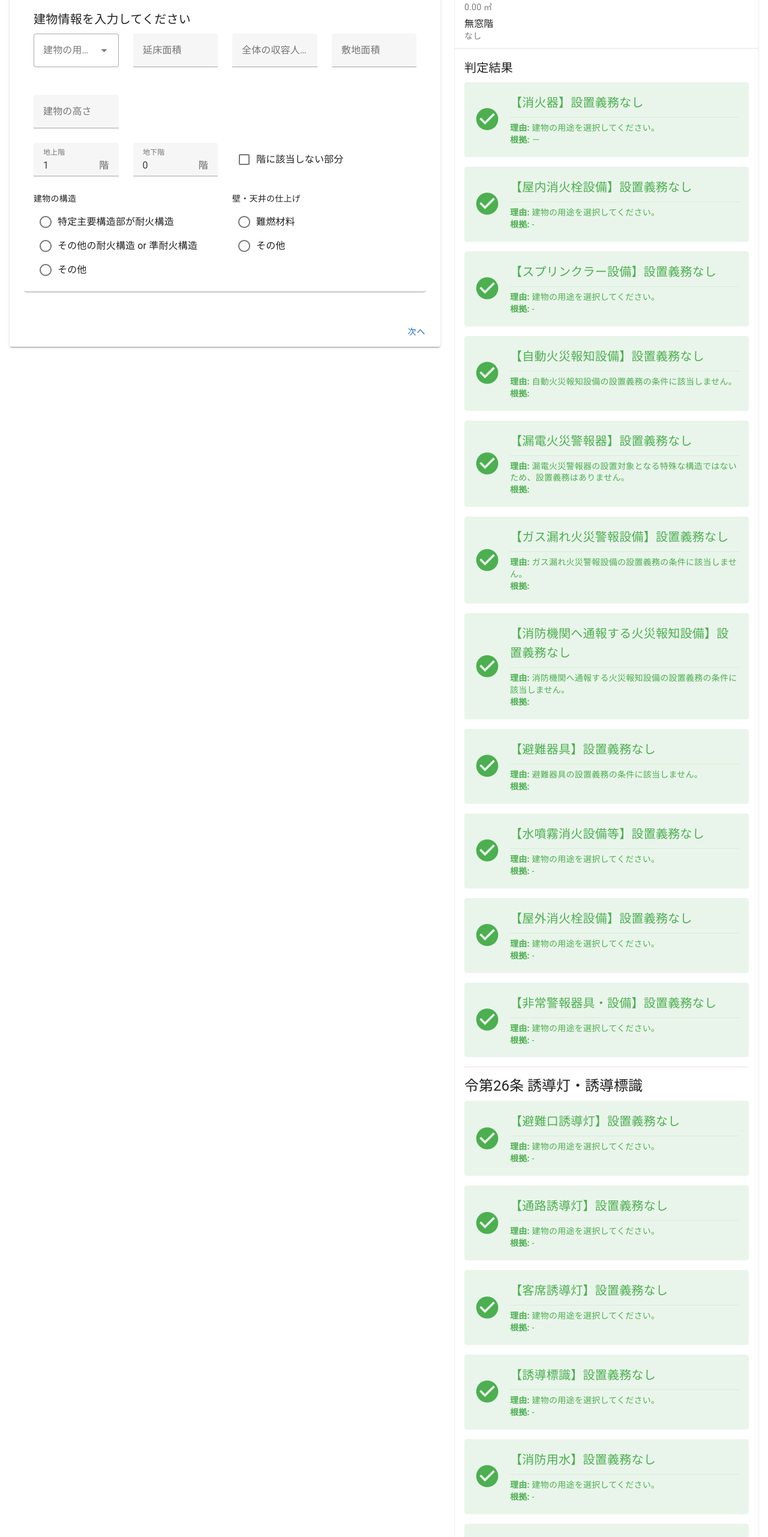
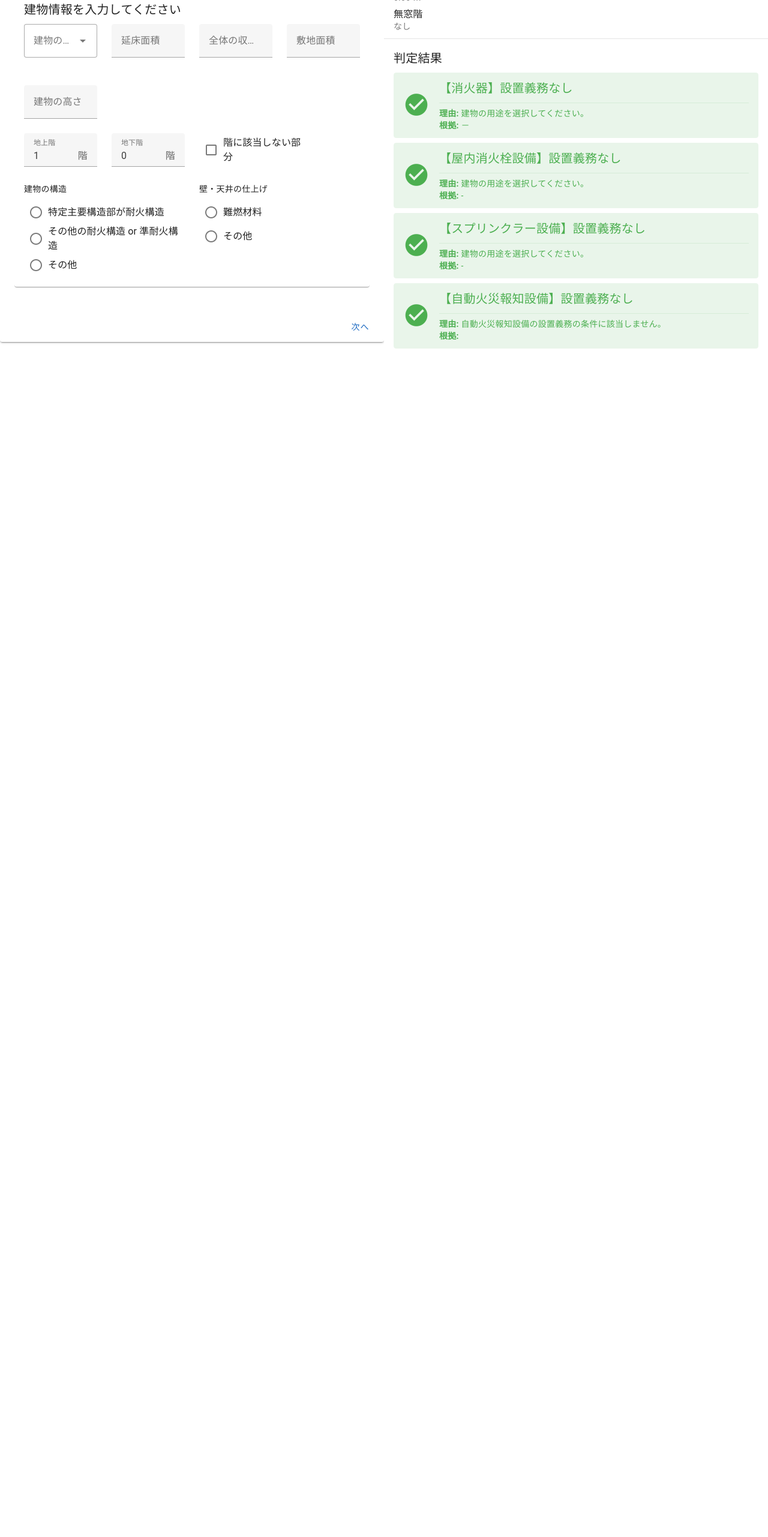
Before and after one commit to atsu-labs/FireEquipmentRegulationChecker, a Vue app: page / in a window 1280 px wide. Shown: the part 200-2762 px from the top of the page at 60% size. After the commit the page ends 800 px from the top, so only its background shows below. Built offline with nearby package versions, Linux system fonts and the light colour scheme.

Commit message:
feat: 結果パネルのアラート表示を改善
- ResultsPanel.vue: アラートの密度を「compact」に変更し、マージンを調整しました。
- App.vue: コンテナとカラムのクラスを更新し、スクロール可能なコンテンツを追加しました。

```diff
--- a/src/App.vue
+++ b/src/App.vue
@@ -698,9 +698,9 @@ generateFloors();
       <v-toolbar-title>消防用設備 規制チェッカー</v-toolbar-title>
     </v-app-bar>
     <v-main>
-      <v-container fluid>
-        <v-row>
-          <v-col cols="12" md="7">
+      <v-container fluid class="fill-height pa-0">
+        <v-row no-gutters class="fill-height">
+          <v-col cols="12" md="6" class="scrollable-content">
             <BuildingInputStepper
               v-model:currentStep="currentStep"
               v-model:buildingUse="buildingUse"
@@ -759,7 +759,7 @@ generateFloors();
             />
           </v-col>
 
-          <v-col cols="12" md="5">
+          <v-col cols="12" md="6" class="scrollable-content">
             <ResultsPanel
               :totalFloorAreaInput="totalFloorAreaInput"
               :calculatedFloorArea="calculatedFloorArea"
@@ -825,3 +825,9 @@ generateFloors();
     </v-main>
   </v-app>
 </template>
+<style scoped>
+.scrollable-content {
+  height: 90vh;
+  overflow-y: auto;
+}
+</style>
--- a/src/components/ResultsPanel.vue
+++ b/src/components/ResultsPanel.vue
@@ -271,8 +271,9 @@ defineProps({
       <v-alert
         :type="judgementResult10.required ? 'error' : 'success'"
         variant="tonal"
+        density="compact"
         prominent
-        class="mb-4"
+        class="mb-2"
       >
         <div class="text-h6">
           【消火器】{{ judgementResult10.required ? '設置義務あり' : '設置義務なし' }}
@@ -285,8 +286,9 @@ defineProps({
       <v-alert
         :type="judgementResult11.required ? 'error' : 'success'"
         variant="tonal"
+        density="compact"
         prominent
-        class="mb-4"
+        class="mb-2"
       >
         <div class="text-h6">
           【屋内消火栓設備】{{ judgementResult11.required ? '設置義務あり' : '設置義務なし' }}
@@ -299,8 +301,9 @@ defineProps({
       <v-alert
         :type="judgementResult12Type"
         variant="tonal"
+        density="compact"
         prominent
-        class="mb-4"
+        class="mb-2"
       >
         <div class="text-h6">
           {{ judgementResult12Title }}
@@ -313,7 +316,9 @@ defineProps({
       <v-alert
         :type="article21ResultType"
         variant="tonal"
+        density="compact"
         prominent
+        class="mb-2"
       >
         <div class="text-h6">
           {{ article21ResultTitle }}
@@ -326,8 +331,9 @@ defineProps({
       <v-alert
         :type="article22ResultType"
         variant="tonal"
+        density="compact"
         prominent
-        class="mt-4"
+        class="mb-2"
       >
         <div class="text-h6">
           {{ article22ResultTitle }}
@@ -340,8 +346,9 @@ defineProps({
       <v-alert
         :type="article21_2ResultType"
         variant="tonal"
+        density="compact"
         prominent
-        class="mt-4"
+        class="mb-2"
       >
         <div class="text-h6">
           {{ article21_2ResultTitle }}
@@ -354,8 +361,9 @@ defineProps({
       <v-alert
         :type="article23ResultType"
         variant="tonal"
+        density="compact"
         prominent
-        class="mt-4"
+        class="mb-2"
       >
         <div class="text-h6">
           {{ article23ResultTitle }}
@@ -368,8 +376,9 @@ defineProps({
       <v-alert
         :type="article25ResultType"
         variant="tonal"
+        density="compact"
         prominent
-        class="mt-4"
+        class="mb-2"
       >
         <div class="text-h6">
           {{ article25ResultTitle }}
@@ -382,8 +391,9 @@ defineProps({
       <v-alert
         :type="judgementResult13Type"
         variant="tonal"
+        density="compact"
         prominent
-        class="mt-4"
+        class="mb-2"
       >
         <div class="text-h6">
           {{ judgementResult13Title }}
@@ -396,8 +406,9 @@ defineProps({
       <v-alert
         :type="judgementResult19Type"
         variant="tonal"
+        density="compact"
         prominent
-        class="mt-4"
+        class="mb-2"
       >
         <div class="text-h6">
           {{ judgementResult19Title }}
@@ -410,8 +421,9 @@ defineProps({
       <v-alert
         :type="judgementResult24Type"
         variant="tonal"
+        density="compact"
         prominent
-        class="mt-4"
+        class="mb-2"
       >
         <div class="text-h6">
           {{ judgementResult24Title }}
@@ -427,8 +439,9 @@ defineProps({
       <v-alert
         :type="judgementResult26_exitType"
         variant="tonal"
+        density="compact"
         prominent
-        class="mb-4"
+        class="mb-2"
       >
         <div class="text-h6">
           {{ judgementResult26_exitTitle }}
@@ -441,8 +454,9 @@ defineProps({
       <v-alert
         :type="judgementResult26_corridorType"
         variant="tonal"
+        density="compact"
         prominent
-        class="mb-4"
+        class="mb-2"
       >
         <div class="text-h6">
           {{ judgementResult26_corridorTitle }}
@@ -455,8 +469,9 @@ defineProps({
       <v-alert
         :type="judgementResult26_auditoriumType"
         variant="tonal"
+        density="compact"
         prominent
-        class="mb-4"
+        class="mb-2"
       >
         <div class="text-h6">
           {{ judgementResult26_auditoriumTitle }}
@@ -469,8 +484,9 @@ defineProps({
       <v-alert
         :type="judgementResult26_signType"
         variant="tonal"
+        density="compact"
         prominent
-        class="mb-4"
+        class="mb-2"
       >
         <div class="text-h6">
           {{ judgementResult26_signTitle }}
@@ -483,8 +499,9 @@ defineProps({
       <v-alert
         :type="judgementResult27Type"
         variant="tonal"
+        density="compact"
         prominent
-        class="mt-4"
+        class="mb-2"
       >
         <div class="text-h6">
           {{ judgementResult27Title }}
@@ -497,8 +514,9 @@ defineProps({
       <v-alert
         :type="judgementResult28Type"
         variant="tonal"
+        density="compact"
         prominent
-        class="mt-4"
+        class="mb-2"
       >
         <div class="text-h6">
           {{ judgementResult28Title }}
@@ -511,8 +529,9 @@ defineProps({
       <v-alert
         :type="judgementResult29Type"
         variant="tonal"
+        density="compact"
         prominent
-        class="mt-4"
+        class="mb-2"
       >
         <div class="text-h6">
           {{ judgementResult29Title }}
@@ -525,8 +544,9 @@ defineProps({
       <v-alert
         :type="judgementResult29_2Type"
         variant="tonal"
+        density="compact"
         prominent
-        class="mt-4"
+        class="mb-2"
       >
         <div class="text-h6">
           {{ judgementResult29_2Title }}
@@ -539,8 +559,9 @@ defineProps({
       <v-alert
         :type="judgementResult29_3Type"
         variant="tonal"
+        density="compact"
         prominent
-        class="mt-4"
+        class="mb-2"
       >
         <div class="text-h6">
           {{ judgementResult29_3Title }}
```
